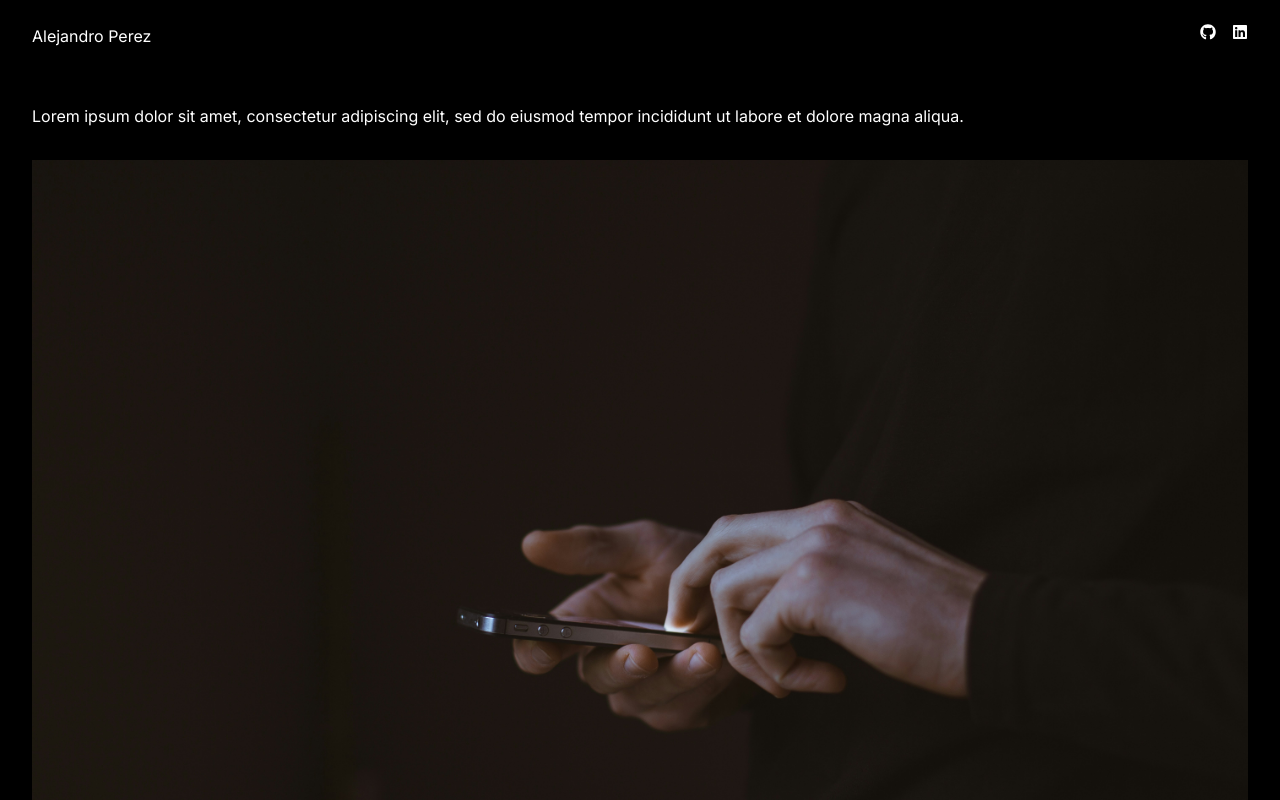
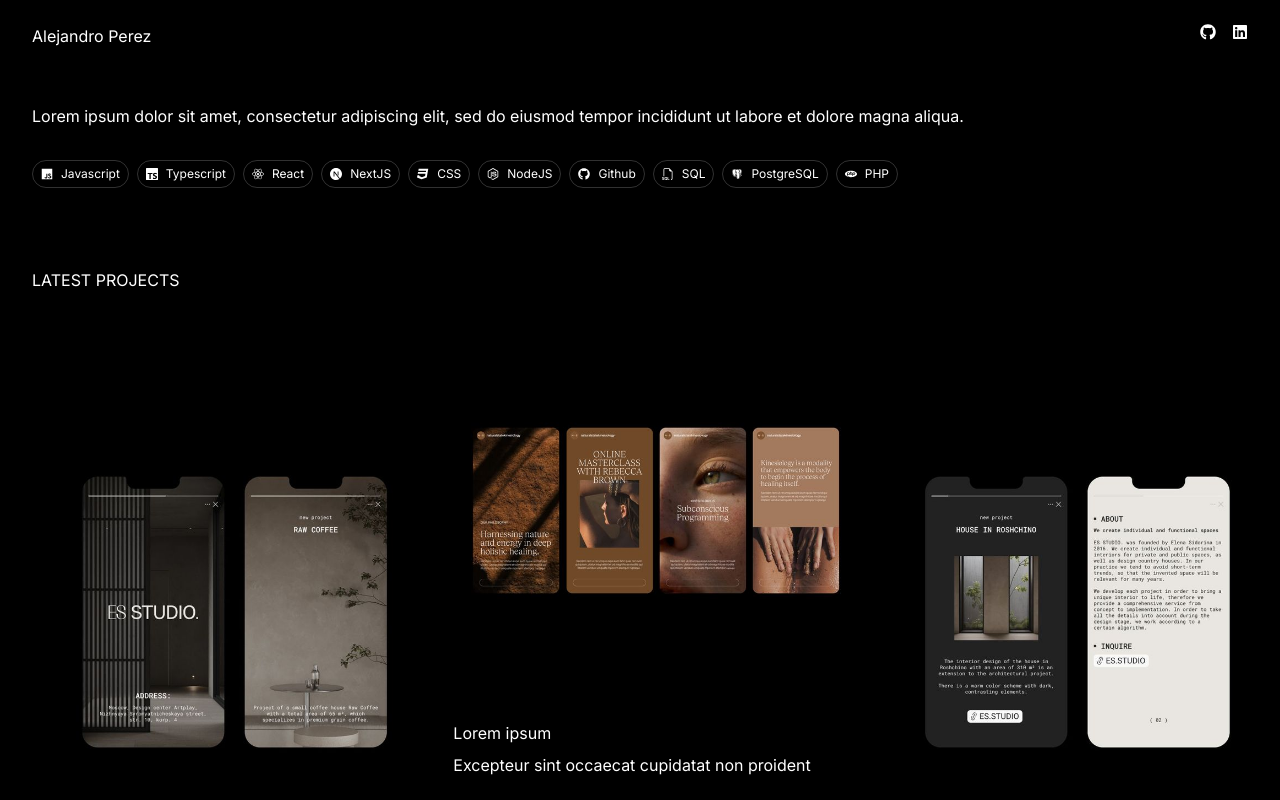
Before and after one commit to alejandro3469/portfolioo, a Next.js app: page / in a window 1280 px wide. Shown: the top 800 px of the page. Built offline with nearby package versions, Linux system fonts and the light colour scheme.

Commit message:
Update page.tsx

```diff
--- a/app/page.tsx
+++ b/app/page.tsx
@@ -32,7 +32,7 @@
           Lorem ipsum dolor sit amet, consectetur adipiscing elit, sed do
           eiusmod tempor incididunt ut labore et dolore magna aliqua.
         </section>
-        <img src="/gilles-lambert-pb_lF8VWaPU-unsplash.jpg" alt="" />
+        {/*<img src="/gilles-lambert-pb_lF8VWaPU-unsplash.jpg" alt="" />*/}
         <section>
           <ul className="skills">
             <li>
```
